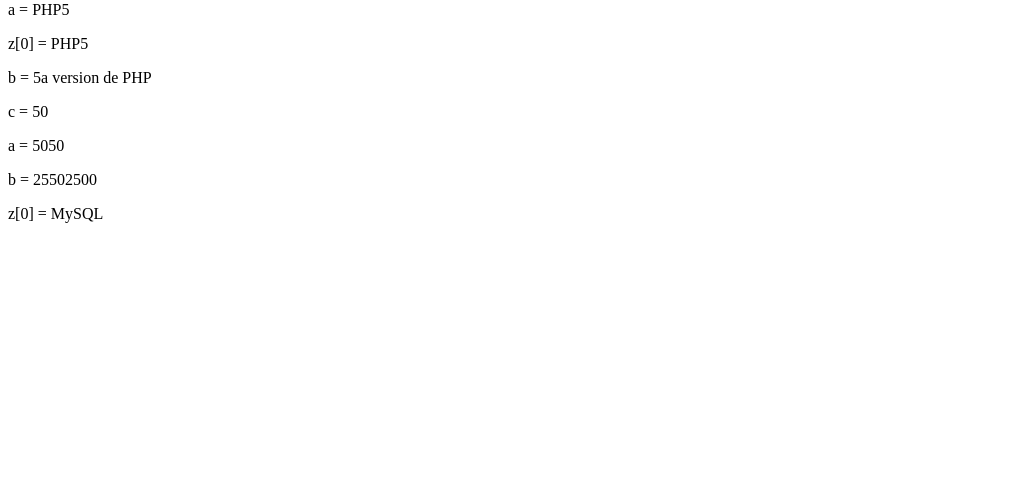
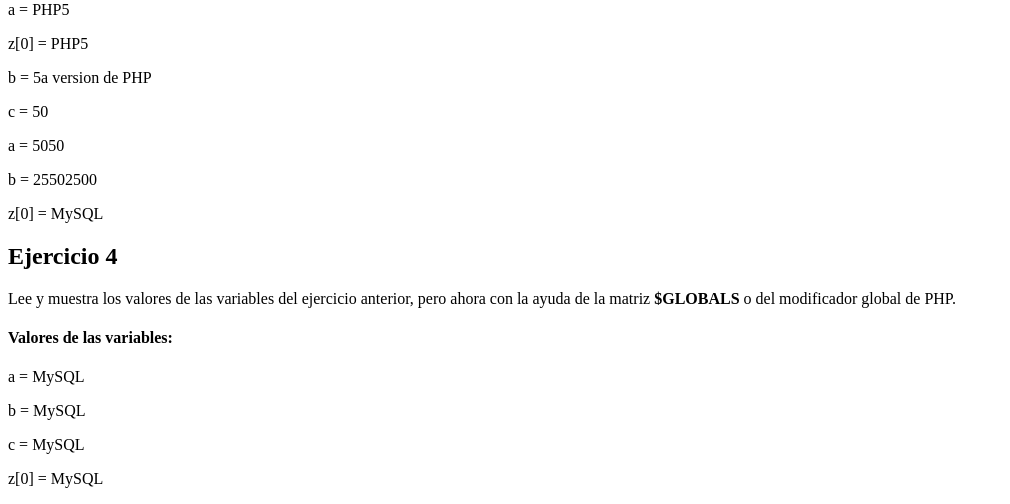
Before and after one commit to GangSonic/tec_web, a PHP site: page / in a window 1280 px wide. Shown: the part 852-1356 px from the top of the page, without its empty margins (0-1010 px from the left). Before the commit the page ends 1075 px from the top, so only its background shows below. Run offline with PHP 8.4, Linux system fonts and the light colour scheme.

Commit message:
Ejercio 4

```diff
--- a/practicas/p04/index.php
+++ b/practicas/p04/index.php
@@ -86,9 +86,20 @@
     echo "<p>b = $b</p>";
     $z[0] = "MySQL";
     echo "<p>z[0] = {$z[0]}</p>";
+
+
 ?>
 
-
+<h2>Ejercicio 4 </h2>
+<p> Lee y muestra los valores de las variables del ejercicio anterior, pero ahora con la ayuda de
+la matriz <b> $GLOBALS </b>  o del modificador global de PHP. </p>
+<?php
+    echo "<h4>Valores de las variables:</h4>";
+    echo "<p>a = {$GLOBALS['a']}</p>";
+    echo "<p>b = {$GLOBALS['b']}</p>";
+    echo "<p>c = {$GLOBALS['c']}</p>";
+    echo "<p>z[0] = {$GLOBALS['z'][0]}</p>";
+?>
 
 </body>
 </html>
```
